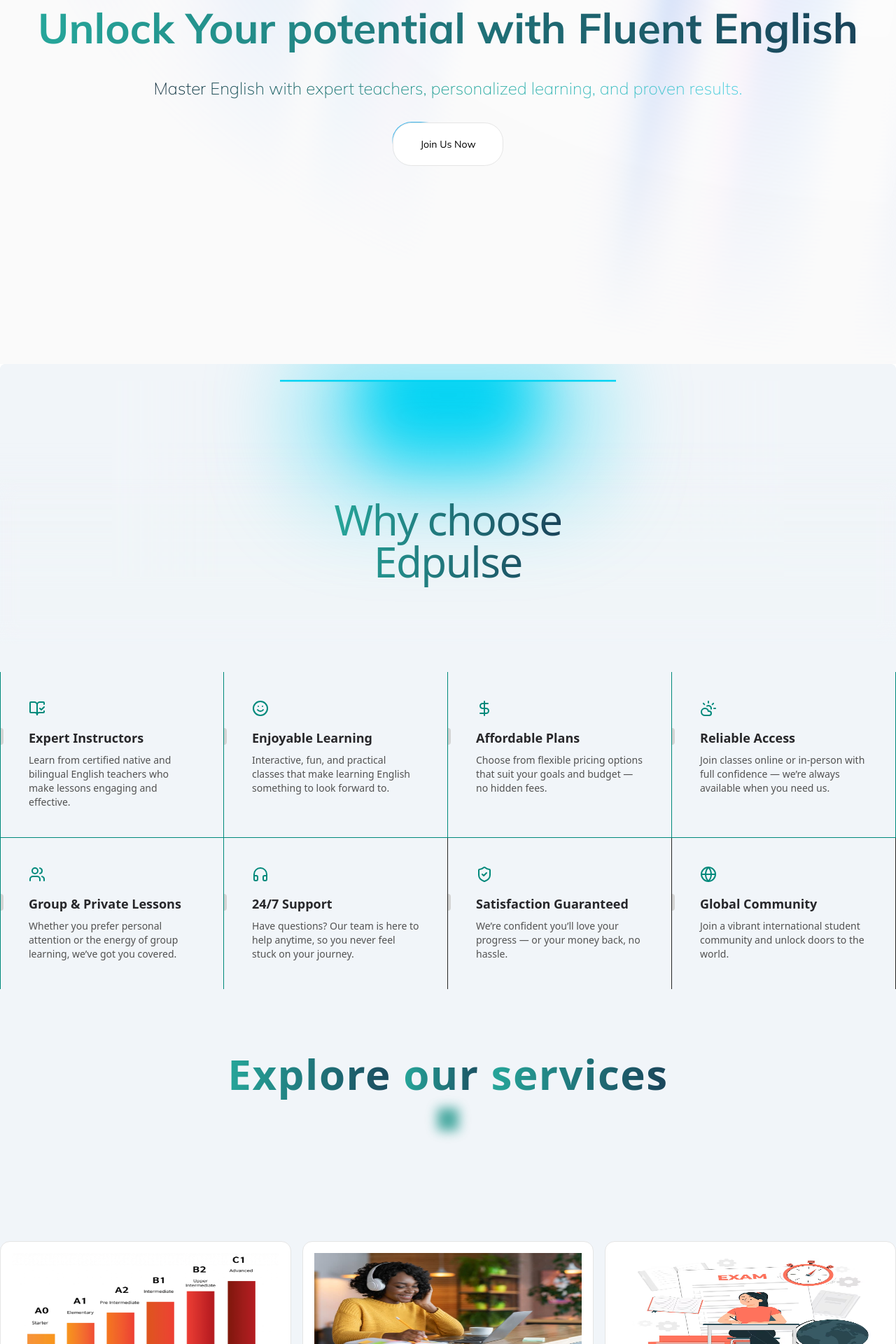
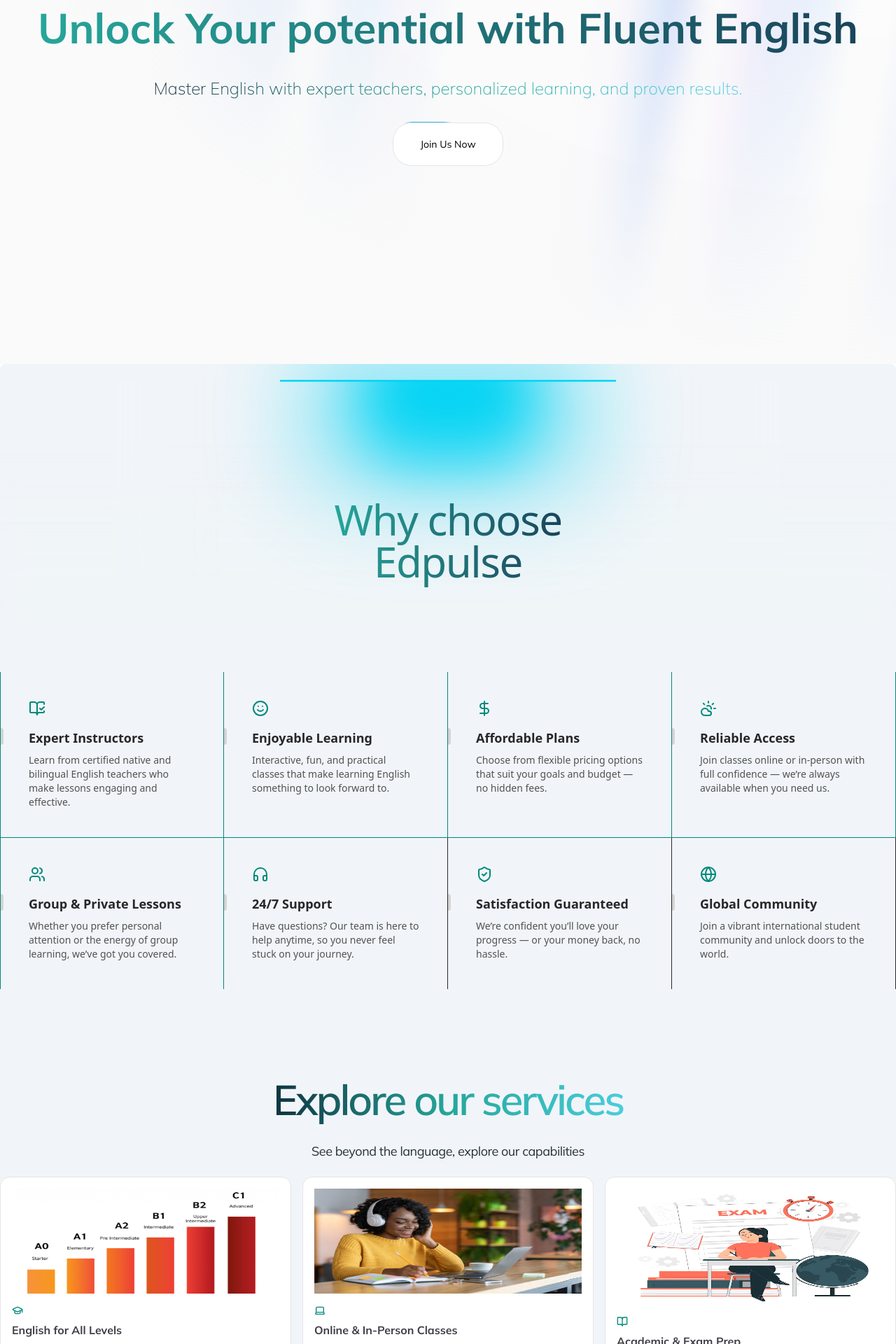
Before and after one commit to tijaniabdellatif/marketing-edpulse-page, a Next.js app: page /edpulse in a window 1280 px wide. Shown: the part 280-2200 px from the top of the page at 70% size. Built offline with nearby package versions, Linux system fonts and the light colour scheme.

Commit message:
testimonial done

```diff
--- a/src/app/edpulse/page.tsx
+++ b/src/app/edpulse/page.tsx
@@ -5,6 +5,7 @@
 import { Navbar } from "@/components/navbar";
 import LandingAbout from '@/components/hoc/landing-about';
 import LandingFeatures from '@/components/hoc/landing-feature';
+import Testimonials from '@/components/hoc/testimonials';
 
 
 const LandingHero = dynamic(
@@ -38,6 +39,10 @@
          <section className="w-full mt-0 bg-slate-100" id="services">
           <LandingFeatures />
         </section>
+
+          <section className="w-full mt-0 bg-slate-100" id="testimonials">
+          <Testimonials />
+        </section>
       </div>
     </main>
   );
--- a/src/components/hoc/landing-feature.tsx
+++ b/src/components/hoc/landing-feature.tsx
@@ -1,25 +1,36 @@
 import React from 'react';
 import { BentoGrid, BentoGridItem } from '../ui/bento-grid';
 import { gridItems } from "@/data/constants";
-import { motion } from 'framer-motion';
-import { LampContainer } from '@/components/ui/lamp';
-import { TextHeading } from '../ui/text-heading';
+import { cn } from '@/lib/utils';
 
 const LandingFeatures = () => {
     return (
-        <div className="w-full">
+
+        <div className="overflow-x-clip  bg-slate-100 overflow-hidden  py-10 md:py-12 pb-20 font-mulish-sans">
             {/* LampContainer with visible height */}
-            <div className="w-full pt-4 h-[40vh] relative overflow-visible">
-                <TextHeading
-                    words="Explore our services"
-                    className="text-center text-3xl md:text-6xl"
-                    duration={0.7}
-                    lineColor="#00897B"
-                    lineWidth="20%"
-                />
+            <div className="max-w-[540px] mx-auto pricing-head_before relative">
+                     <div className="flex justify-center py-4">
+
+                     </div>
+                     <h2 className={cn([
+                       'text-center',
+                       'text-gradient-blue-teal',
+                       'text-3xl lg:text-6xl md:text-4xl py-2 font-semibold tracking-tighter'
+                     ])}>Explore our services</h2>
+                     <p className={cn([
+                       'text-center my-4 text-base leading-7 tracking-tight',
+                       "md:text-[18px] md:text-center md:leading-8 lg:text-1xl lg:leading-10 text-color-dark font-poppins"
+                     ])}>
+                       See beyond the language, explore our capabilities
+
+                     </p>
+
+
+
+
             </div>
 
-            <div className="w-full mb-[10vh] relative z-20 bg-slate-100">
+            <div className="w-full pb-[10vh] relative z-20 bg-slate-100">
                 <BentoGrid className='max-w-7xl mx-auto'>
                     {
                         gridItems.map((item, i) => (
--- /dev/null
+++ b/src/components/hoc/testimonials.tsx
@@ -0,0 +1,50 @@
+import { cn } from "@/lib/utils";
+
+import { testimonials } from "@/data/constants";
+import TestimonialColumn from "@/components/ui/testimonial-column";
+
+
+const firstColumn = testimonials.slice(0, 4);
+const secondColumn = testimonials.slice(4, 8);
+const thirdColumn = testimonials.slice(8, 12);
+
+export default function Testimonials() {
+  return (
+    <div className="overflow-x-clip  bg-slate-100 overflow-hidden  py-10 md:py-12 pb-20 font-mulish-sans">
+        <div className="max-w-[540px] mx-auto pricing-head_before relative">
+          <div className="flex justify-center py-4">
+
+          </div>
+          <h2 className={cn([
+            'text-center',
+            'text-gradient-blue-teal',
+            'text-3xl lg:text-6xl md:text-4xl py-2 font-semibold tracking-tighter'
+          ])}>What our learners say</h2>
+          <p className={cn([
+            'text-center mt-4 text-base leading-7 tracking-tight',
+            "md:text-[18px] md:text-center md:leading-8 lg:text-1xl lg:leading-10 text-color-dark font-poppins"
+          ])}>
+            Join thousands of learners who have
+            powered their english level
+
+          </p>
+
+
+
+
+        </div>
+
+        <div className={cn([
+          'flex justify-center gap-6 mt-10 overflow-hidden',
+          '[mask-image:linear-gradient(to_bottom,transparent,black_15%,#D4AF37_85%,transparent)]',
+          'h-[600px]',
+          "" // Increased height
+        ])}>
+          <TestimonialColumn testimonials={firstColumn} duration={15} />
+          <TestimonialColumn testimonials={secondColumn} duration={19} className="hidden md:block" />
+          <TestimonialColumn testimonials={thirdColumn} duration={17} className="hidden lg:block" />
+        </div>
+
+    </div>
+  );
+}
--- /dev/null
+++ b/src/components/ui/testimonial-column.tsx
@@ -0,0 +1,69 @@
+"use client";
+import { TestimonialsType } from "@/data/constants";
+import { cn } from "@/lib/utils";
+import { Fragment } from "react";
+// Try alternative import syntax
+import * as framerMotion from "framer-motion";
+const { motion } = framerMotion;
+
+export default function TestimonialColumn(props: {
+  testimonials: TestimonialsType,
+  className?: string,
+  duration?: number
+}) {
+  const { testimonials, className, duration } = props;
+
+  return (
+    <div className={className}>
+      <motion.div
+        animate={{
+          translateY: '-50%'
+        }}
+        transition={{
+          repeat: Infinity,
+          ease: 'linear',
+          repeatType: 'loop',
+          duration: duration || 10
+        }}
+        className={cn([
+          "flex flex-col gap-6"
+        ])}
+      >
+        {[0, 1].map((_, index) => (
+          <Fragment key={index}>
+            {testimonials.map(({ text, image, name, username }, idx) => (
+              <div
+                key={`${index}-${idx}`}
+                className={cn([
+                  'p-10 rounded-3xl',
+                  'max-w-xs w-full',
+                  'shadow-[0_7px_14px_#EAEAEA]',
+                  'border border-[#00897B]',
+                  'mt-2',
+                ])}
+              >
+                <div className="text-sm leading-7 tracking-tight text-neutral-700">
+                  {text}
+                </div>
+                <div className="flex items-center gap-2 mt-5">
+                  {/* Fix: Using correct image rendering */}
+                  {image && (
+                    <image />
+                  )}
+                  <div className="flex flex-col">
+                    <div className="font-medium leading-5 tracking-tight text-color-dark">
+                      {name}
+                    </div>
+                  <div className="text-sm leading-5 font-bold tracking-tight text-[#00897B]">
+                      {username}
+                    </div>
+                  </div>
+                </div>
+              </div>
+            ))}
+          </Fragment>
+        ))}
+      </motion.div>
+    </div>
+  );
+}
--- a/src/data/constants.tsx
+++ b/src/data/constants.tsx
@@ -16,17 +16,15 @@
   Compass
 } from 'lucide-react';
 import { Skeleton } from '@/components/ui/grid-skeleton';
-// Define type for a tab
+import { Avatar } from '@/components/ui/avatar';
+import { AvatarFallback, AvatarImage } from '@radix-ui/react-avatar';
+
 export interface MagicTab {
   title: string;
   value: string;
   content?: React.ReactNode;
 }
 
-// Quiz tabs configuration
-
-
-// Define the Step interface with Lucide icon type
 export interface Step {
   icon: LucideIcon;
   title: string;
@@ -159,3 +157,113 @@
     icon: <Compass className="h-4 w-4 text-[#00897B]" />,
   },
 ];
+
+export const testimonials = [
+  {
+    name: "Sarah Johnson",
+    text: "This platform completely changed how I work. The interface is clean, and the support team is incredibly responsive!",
+    username: "@sarahj",
+    image: Avatar
+  },
+  {
+    name: "Daniel Lee",
+    text: "Amazing experience! Everything just works out of the box and helped me boost my productivity.",
+    username: "@daniellee",
+    image: <Avatar>
+      <AvatarImage src="/avatar.png" alt="avatar" />
+      <AvatarFallback>CN</AvatarFallback>
+    </Avatar>
+  },
+  {
+    name: "Fatima Zahra",
+    text: "I love how intuitive and user-friendly the platform is. It made a big difference for my small business.",
+    username: "@fatimazahra",
+    image: <Avatar>
+      <AvatarImage src="/avatar.png" alt="avatar" />
+      <AvatarFallback>CN</AvatarFallback>
+    </Avatar>
+  },
+  {
+    name: "James Carter",
+    text: "Reliable, fast, and easy to use. Highly recommend it to anyone looking for a modern solution.",
+    username: "@jamescarter",
+   image: <Avatar>
+      <AvatarImage src="/avatar.png" alt="avatar" />
+      <AvatarFallback>CN</AvatarFallback>
+    </Avatar>
+  },
+  {
+    name: "Linda Nguyen",
+    text: "Excellent value and outstanding customer service. I felt supported every step of the way.",
+    username: "@lindanguyen",
+    image: <Avatar>
+      <AvatarImage src="/avatar.png" alt="avatar" />
+      <AvatarFallback>CN</AvatarFallback>
+    </Avatar>
+  },
+  {
+    name: "Carlos Rivera",
+    text: "Their attention to detail and care for the user experience is unmatched. I'm a fan for life!",
+    username: "@carlosr",
+    image: <Avatar>
+      <AvatarImage src="/avatar.png" alt="avatar" />
+      <AvatarFallback>CN</AvatarFallback>
+    </Avatar>
+  },
+  {
+    name: "Emily Chen",
+    text: "The onboarding was super smooth and quick. I was up and running in no time!",
+    username: "@emchen",
+    image: <Avatar>
+      <AvatarImage src="/avatar.png" alt="avatar" />
+      <AvatarFallback>CN</AvatarFallback>
+    </Avatar>
+  },
+  {
+    name: "Mohamed El Amrani",
+    text: "What I appreciate most is the team's willingness to listen to feedback and constantly improve.",
+    username: "@moamrani",
+   image: <Avatar>
+      <AvatarImage src="/avatar.png" alt="avatar" />
+      <AvatarFallback>CN</AvatarFallback>
+    </Avatar>
+  },
+  {
+    name: "Isabelle Martin",
+    text: "The clean UI and seamless workflow have been a game-changer for my projects.",
+    username: "@isabelle.m",
+    image: <Avatar>
+      <AvatarImage src="/avatar.png" alt="avatar" />
+      <AvatarFallback>CN</AvatarFallback>
+    </Avatar>
+  },
+  {
+    name: "Ali Khan",
+    text: "I’ve tried many tools before, but none offered the balance of power and simplicity like this one.",
+    username: "@alikhan",
+   image: <Avatar>
+      <AvatarImage src="/avatar.png" alt="avatar" />
+      <AvatarFallback>CN</AvatarFallback>
+    </Avatar>
+  },
+  {
+    name: "Nina Petrova",
+    text: "This platform helps me stay organized and focused every single day. Love it!",
+    username: "@ninap",
+    image: <Avatar>
+      <AvatarImage src="/avatar.png" alt="avatar" />
+      <AvatarFallback>CN</AvatarFallback>
+    </Avatar>
+  },
+  {
+    name: "Tom Becker",
+    text: "Every update brings something new and useful. The team really listens to what users need.",
+    username: "@tbecker",
+    image: <Avatar>
+      <AvatarImage src="/avatar.png" alt="avatar" />
+      <AvatarFallback>CN</AvatarFallback>
+    </Avatar>
+  }
+];
+
+export type TestimonialsType = typeof testimonials;
```
Also changed, not shown: 1 other file (tests, documents, lock files or other folders).
